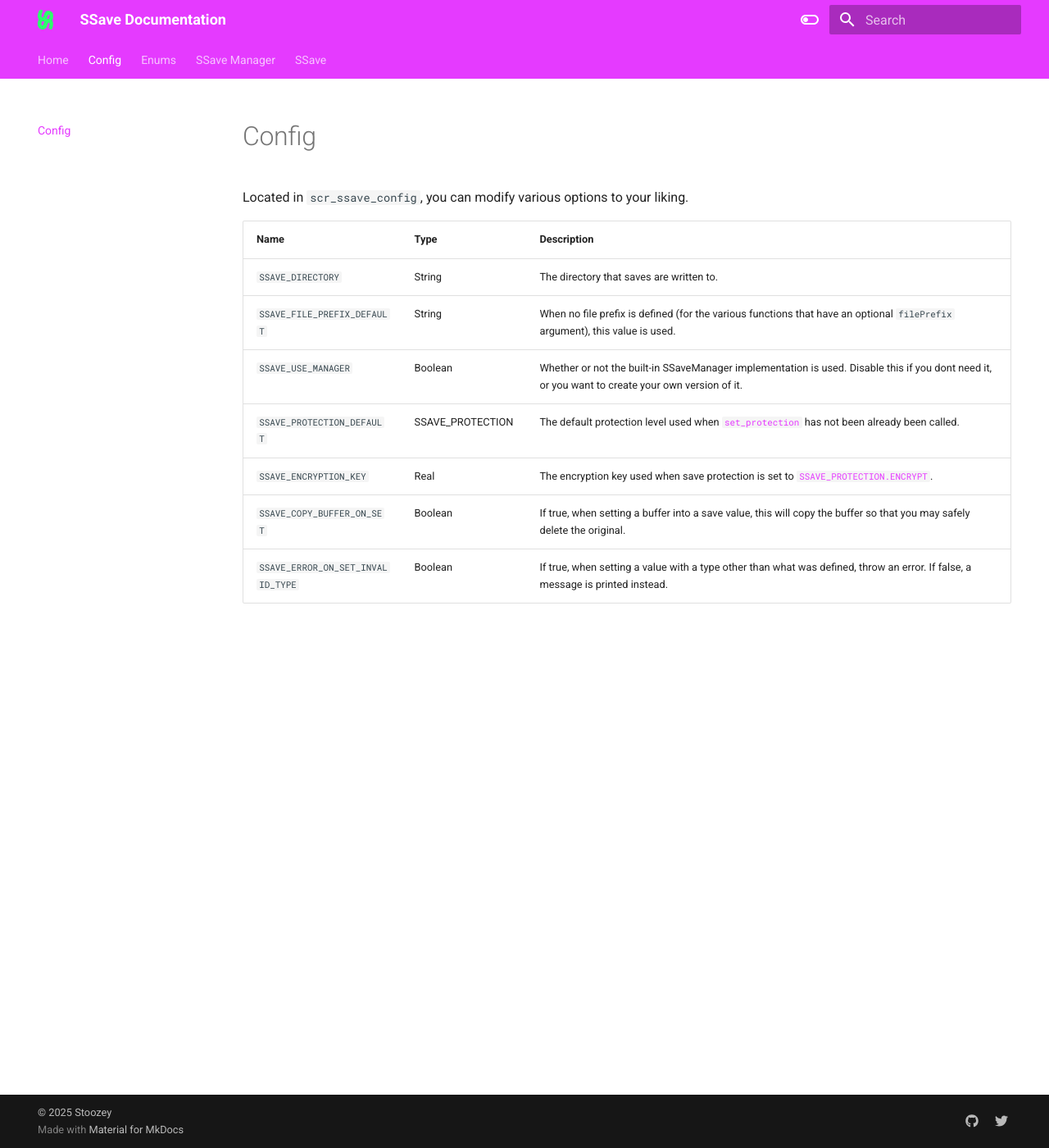
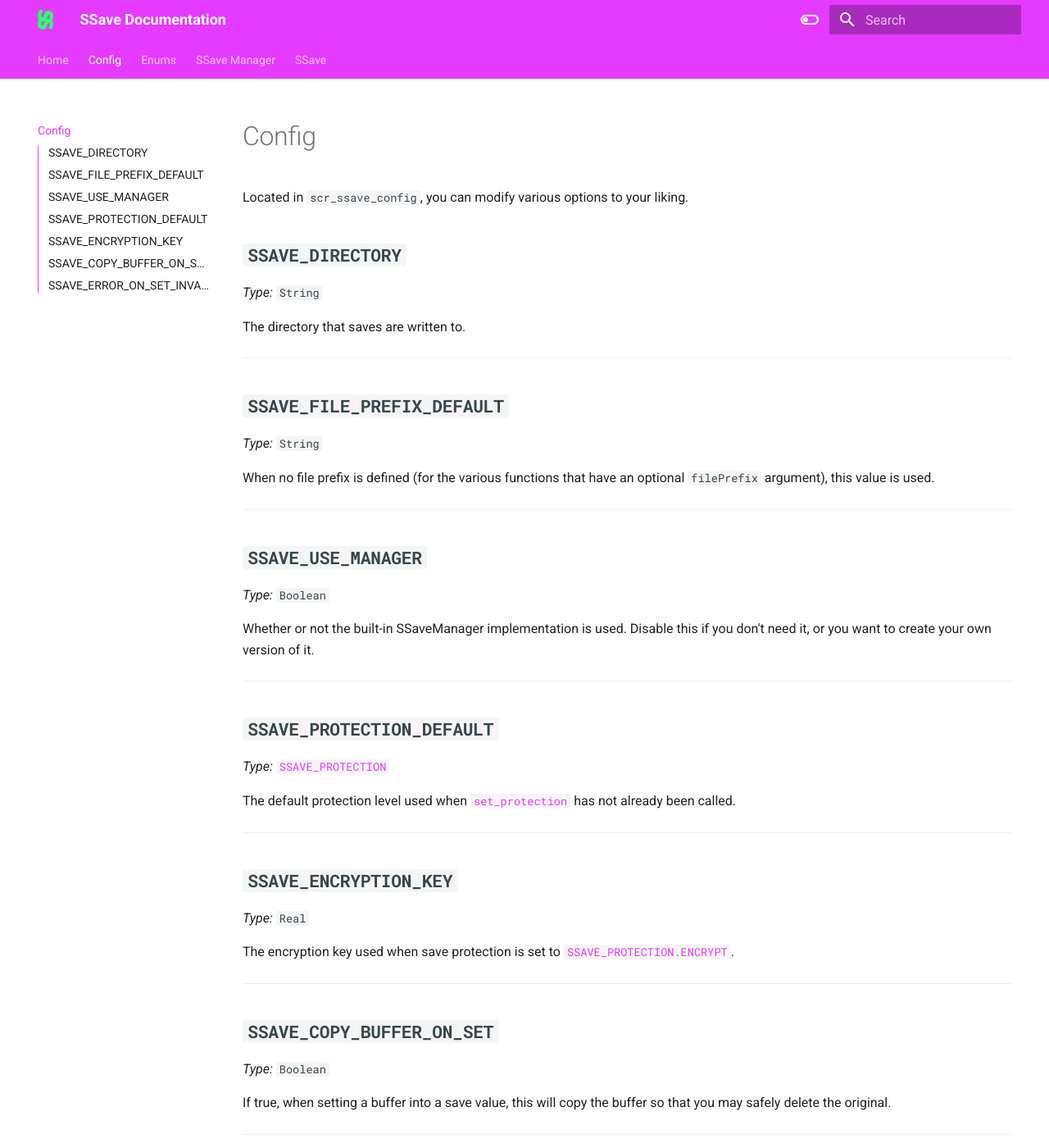
Before and after one commit to stoozey/SSave-Docs, an MkDocs documentation site: the page built from docs/config.md, in a window 1280 px wide and 1400 px high. Shown: the whole window at 82% size. Built offline with MkDocs 1.6.1 and Material for MkDocs 9.7.7, drawn with Linux system fonts in a browser that asks for light colours.

Commit message:
updated config, added some missing links, separated ssave.md by constructor and class function

```diff
--- a/docs/config.md
+++ b/docs/config.md
@@ -2,12 +2,58 @@
 
 Located in `scr_ssave_config`, you can modify various options to your liking.
 
-| Name                              | Type             | Description                                                                                                                                             |
-|-----------------------------------|------------------|---------------------------------------------------------------------------------------------------------------------------------------------------------|
-| `SSAVE_DIRECTORY`                 | String           | The directory that saves are written to.                                                                                                                |
-| `SSAVE_FILE_PREFIX_DEFAULT`       | String           | When no file prefix is defined (for the various functions that have an optional `filePrefix` argument), this value is used.                             |
-| `SSAVE_USE_MANAGER`               | Boolean          | Whether or not the built-in SSaveManager implementation is used. Disable this if you dont need it, or you want to create your own version of it. |
-| `SSAVE_PROTECTION_DEFAULT`        | SSAVE_PROTECTION | The default protection level used when [`set_protection`](ssave.md#ssaveset_protectionprotection) has not been already been called.                     |
-| `SSAVE_ENCRYPTION_KEY`            | Real             | The encryption key used when save protection is set to [`SSAVE_PROTECTION.ENCRYPT`](enums.md#ssave_protection).                                         |
-| `SSAVE_COPY_BUFFER_ON_SET`        | Boolean          | If true, when setting a buffer into a save value, this will copy the buffer so that you may safely delete the original.                                 |
-| `SSAVE_ERROR_ON_SET_INVALID_TYPE` | Boolean          | If true, when setting a value with a type other than what was defined, throw an error. If false, a message is printed instead.                          |
+## **`SSAVE_DIRECTORY`**
+
+*Type:* `String`
+
+The directory that saves are written to.
+
+---
+
+## **`SSAVE_FILE_PREFIX_DEFAULT`**
+
+*Type:* `String`
+
+When no file prefix is defined (for the various functions that have an optional `filePrefix` argument), this value is used.
+
+---
+
+## **`SSAVE_USE_MANAGER`**
+
+*Type:* `Boolean`
+
+Whether or not the built-in SSaveManager implementation is used. Disable this if you don't need it, or you want to create your own version of it.
+
+---
+
+## **`SSAVE_PROTECTION_DEFAULT`**
+
+*Type:* [`SSAVE_PROTECTION`](enums.md#ssave_protection)
+
+The default protection level used when [`set_protection`](ssave.md#ssaveset_protectionprotection) has not already been called.
+
+---
+
+## **`SSAVE_ENCRYPTION_KEY`**
+
+*Type:* `Real`
+
+The encryption key used when save protection is set to [`SSAVE_PROTECTION.ENCRYPT`](enums.md#ssave_protection).
+
+---
+
+## **`SSAVE_COPY_BUFFER_ON_SET`**
+
+*Type:* `Boolean`
+
+If true, when setting a buffer into a save value, this will copy the buffer so that you may safely delete the original.
+
+---
+
+## **`SSAVE_ERROR_ON_SET_INVALID_TYPE`**
+
+*Type:* `Boolean`
+
+If true, when setting a value with a type other than what was defined, throw an error. If false, a message is printed instead.
+
+---
--- a/docs/enums.md
+++ b/docs/enums.md
@@ -1,8 +1,6 @@
 # Enums
 
 ## **`SSAVE_TYPE`**
-
----
 
 Used to denote which type a save value uses.
 
@@ -13,9 +11,9 @@ Used to denote which type a save value uses.
 - `ARRAY`
 - `BUFFER`
 
+---
+
 ## **`SSAVE_PROTECTION`**
-
----
 
 Used to denote different levels of file protection.
 
@@ -24,4 +22,6 @@ Used to denote different levels of file protection.
 - `ENCODE`
     - Save data is stored in base64 encoded json - good if you want *most* players to not know how to tamper
 - `ENCRYPT`
-    - Save data is encrypted with [`SSAVE_ENCRYPTION_KEY`](config.md) - good if you want *most* players to be unable to tamper. This is NOT secure enough for sensitive data
+    - Save data is encrypted with [`SSAVE_ENCRYPTION_KEY`](config.md#ssave_encryption_key) - good if you want *most* players to be unable to tamper. This is NOT secure enough for sensitive data
+
+---
--- a/docs/ssave-manager.md
+++ b/docs/ssave-manager.md
@@ -6,7 +6,7 @@
 
 Wrapper of [SSaveManager.get](ssave-manager.md#ssavemanagergetssaveconstructor-fileprefix).
 
-This can only be used if the [`SSAVE_USE_MANAGER`](config.md) configuration is `true`
+This can only be used if the [`SSAVE_USE_MANAGER`](config.md#ssave_use_manager) configuration is `true`
 
 ---
 
@@ -14,7 +14,7 @@ This can only be used if the [`SSAVE_USE_MANAGER`](config.md) configuration is `
 
 Wrapper of [SSaveManager.remove](ssave-manager.md#ssavemanagerremovessaveconstructor-fileprefix).
 
-This can only be used if the [`SSAVE_USE_MANAGER`](config.md) configuration is `true`
+This can only be used if the [`SSAVE_USE_MANAGER`](config.md#ssave_use_manager) configuration is `true`
 
 ---
 
@@ -30,7 +30,7 @@ Iterates on all cached saves matching the constructor and returns an array of th
 
 If no constructor is supplied, ALL saves (regardless of their constructor), are returned.
 
-This can only be used if the [`SSAVE_USE_MANAGER`](config.md) configuration is `true`
+This can only be used if the [`SSAVE_USE_MANAGER`](config.md#ssave_use_manager) configuration is `true`
 
 ---
 
--- a/docs/ssave.md
+++ b/docs/ssave.md
@@ -17,7 +19,7 @@ function SaveFile() : SSave("save", SSAVE_PROTECTION.ENCODE) constructor {
 
 ---
 
-## **`SSave.add_value(name, type, default)`**
+### **`SSave.add_value(name, type, default)`**
 
 *Returns* `Undefined`
 
@@ -49,7 +53,7 @@ Loads a save from disk.
 
 ---
 
-## **`SSave.save()`**
+### **`SSave.save()`**
 
 *Returns* `Boolean` – returns success
 
@@ -57,7 +61,7 @@ Saves the current state of the save to disk.
 
 ---
 
-## **`SSave.get(name)`**
+### **`SSave.get(name)`**
 
 *Returns* `Any` – the current value
 
@@ -70,7 +74,7 @@ Retrieves the current value of the specified name. If the value does not exist,
 
 ---
 
-## **`SSave.get_default(name)`**
+### **`SSave.get_default(name)`**
 
 *Returns* `Any` – the default value defined in [`add_value()`](ssave.md#ssaveadd_valuename-type-default).
 
@@ -80,7 +84,7 @@ Retrieves the current value of the specified name. If the value does not exist,
 
 ---
 
-## **`SSave.set(name, value)`**
+### **`SSave.set(name, value)`**
 
 *Returns* [`SSave`](ssave.md) – returns itself for chaining
 
@@ -91,7 +95,7 @@ Retrieves the current value of the specified name. If the value does not exist,
 
 ---
 
-## **`SSave.reset(name)`**
+### **`SSave.reset(name)`**
 
 *Returns* [`SSave`](ssave.md) – returns itself for chaining
 
@@ -103,7 +107,7 @@ Resets the value to its default as defined in [`add_value()`](ssave.md#ssaveadd_
 
 ---
 
-## **`SSave.reset_all()`**
+### **`SSave.reset_all()`**
 
 *Returns* [`SSave`](ssave.md) – returns itself for chaining
 
@@ -111,7 +115,7 @@ Resets all values to their defaults as defined in [`add_value()`](ssave.md#ssave
 
 ---
 
-## **`SSave.set_protection(protection)`**
+### **`SSave.set_protection(protection)`**
 
 *Returns* [`SSave`](ssave.md) – returns itself for chaining
 
@@ -125,7 +129,7 @@ Don't worry about keeping track of/updating protection levels when loading files
 
 ---
 
-## **`SSave.get_protection()`**
+### **`SSave.get_protection()`**
 
 *Returns* [`SSAVE_PROTECTION`](enums.md#ssave_protection) – the current protection level
 
@@ -133,7 +137,7 @@ Returns the current protection level of the save.
 
 ---
 
-## **`SSave.set_file_prefix(filePrefix)`**
+### **`SSave.set_file_prefix(filePrefix)`**
 
 *Returns* [`SSave`](ssave.md) – returns itself for chaining
 
@@ -145,7 +149,7 @@ Updates the file prefix of the save. This is useful for things like save slots,
 
 ---
 
-## **`SSave.get_file_prefix()`**
+### **`SSave.get_file_prefix()`**
 
 *Returns* `String`
 
@@ -153,7 +157,7 @@ Returns the current file prefix of the save.
 
 ---
 
-## **`SSave.get_full_name()`**
+### **`SSave.get_full_name()`**
 
 *Returns* `String`
 
```
Also changed, not shown: other parts of docs/ssave.md (+7 -3 lines).
